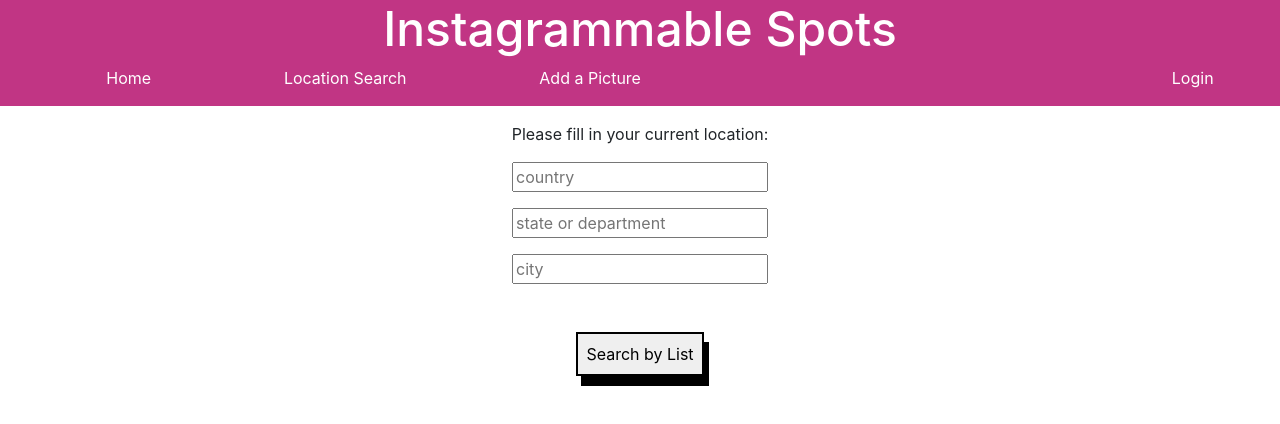
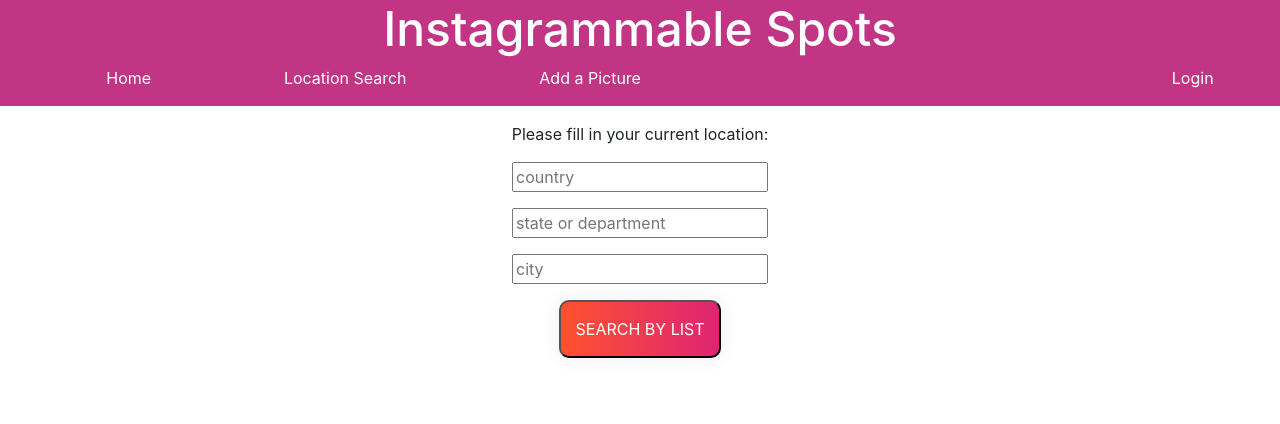
Before and after one commit to anakp07/capstone-frontend, a React (Create React App) app in the folder frontend/: page /locationsearch in a window 1280 px wide. Shown: the top 424 px of the page. Built offline with nearby package versions, Linux system fonts and the light colour scheme.

Commit message:
css button code in locationsearchform; will reuse for other buttons

```diff
--- a/frontend/src/components/LocationSearchForm.css
+++ b/frontend/src/components/LocationSearchForm.css
@@ -1,4 +1,4 @@
-.PlayerSubmissionForm__submit-btn {
+/* .PlayerSubmissionForm__submit-btn {
     flex: 0.5;
     margin: 2rem;
 
@@ -6,4 +6,29 @@
     border: 2px black solid;
     box-shadow: 5px 10px black;
     transition: 0.25s;
-  }
+  } */
+
+
+  .PlayerSubmissionForm__submit-btn {
+    background-image: linear-gradient(to right, #FF512F 0%, #DD2476  51%, #FF512F  100%);
+    transition: 0.25s;
+    flex: 0.5;
+    margin: 10px;
+     padding: 15px 15px;
+     text-align: center;
+     text-transform: uppercase;
+     transition: 0.5s;
+     background-size: 200% auto;
+     color: white;
+     box-shadow: 0 0 20px #eee;
+     border-radius: 10px;
+     display: block;
+    margin-left: auto;
+    margin-right: auto;
+   }
+
+   .PlayerSubmissionForm__submit-btn:hover {
+     background-position: right center; /* change the direction of the change here */
+     color: #fff;
+     text-decoration: none;
+   }
--- a/frontend/src/components/Nav.css
+++ b/frontend/src/components/Nav.css
@@ -4,6 +4,7 @@ nav {
     align-items: center;
     min-height: 10vh;
     background: #C13584;
+    color: white;
     }
 .nav-links {
     width: 100%;
--- a/frontend/src/components/Nav.js
+++ b/frontend/src/components/Nav.js
@@ -27,7 +27,7 @@ return (
                 <p><Link to="/addpicture" className="nav-text">Add a Picture</Link></p>
             </li>
             <li>
-                <p>{isSearchComplete(props.formFields) && `Location: ${props.formFields.city}, ${props.formFields.state}, ${props.formFields.country}`}</p>
+                <p className="location">{isSearchComplete(props.formFields) && `Location: ${props.formFields.city}, ${props.formFields.state}, ${props.formFields.country}:`}</p>
             </li>
             <li>
                 <p>{isSearchComplete(props.formFields) && <Link to="/listview" className="nav-text">ListView</Link>}</p>
```
